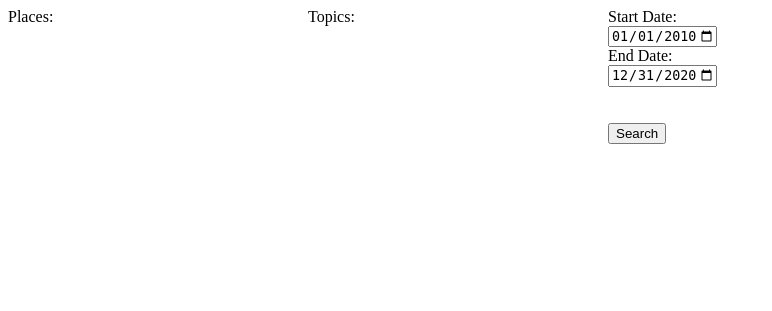
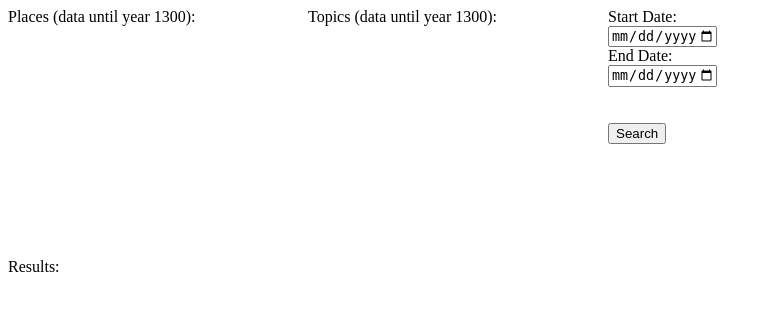
Before and after one commit to mateus-hanel/historical-events-project, a Flask app: template src/template/simple.html in a window 1280 px wide. Shown: the top 311 px of the page, without its empty margins (0-772 px from the left). Run offline with Flask 3, Linux system fonts and the light colour scheme; the template is opened without the code that fills it, so the values that code supplies are empty; parts of the project's set-up code (start-up, migrations or seed data) failed here and were passed over.

Commit message:
Html formatting

```diff
--- a/src/MongoConnector.py
+++ b/src/MongoConnector.py
@@ -38,6 +38,7 @@ class MongoConnector:
         cursor = self.db["events_formatted_date"].find(query, fields)
 
         df = pd.DataFrame(list(cursor))
+        df = df.drop("_id", axis=1)
         return df
 
     def get_categories(self):
--- a/src/main.py
+++ b/src/main.py
@@ -12,9 +12,8 @@ connector.create_events_formatted_date_collection()
 @app.route("/", methods=["GET", "POST"])
 def hello_world():
     if request.method == "GET":
-        lower_date = datetime(1000, 1, 1, 3, 6, 28)
-        upper_date = datetime(1001, 1, 1, 3, 6, 28)
-
+        lower_date = datetime(2010, 1, 1)
+        upper_date = datetime(2020, 12, 31)
         df = connector.filter_date(lower_date, upper_date)
 
         list_places, list_topics = connector.get_categories()
@@ -27,6 +26,8 @@ def hello_world():
             list_places_len=len(list_places),
             list_topics=list_topics,
             list_topics_len=len(list_topics),
+            date_start="2010-01-01",
+            date_end="2020-12-31",
         )
     if request.method == "POST":
         parameters = request.form
@@ -36,7 +37,11 @@ def hello_world():
         df = connector.filter_date(lower_date, upper_date)
 
         list_places, list_topics = connector.get_categories()
-
+        df.style.set_table_styles(
+            [
+                dict(selector="th", props="max-width: 60px;"),
+            ]
+        )
         return render_template(
             "simple.html",
             tables=[df.to_html(classes="data")],
@@ -45,6 +50,8 @@ def hello_world():
             list_places_len=len(list_places),
             list_topics=list_topics,
             list_topics_len=len(list_topics),
+            date_start=parameters["date-start"],
+            date_end=parameters["date-end"],
         )
 
 
--- a/src/template/simple.html
+++ b/src/template/simple.html
@@ -5,10 +5,12 @@
     <title>Title</title>
 </head>
 <body>
+    <div>
+
     <form method="post">
 
         <div style="width: 100%; overflow: hidden;">
-            <div class="container" style="width: 300px; float: left;height:250px;overflow-y:scroll;"> Places:<br>
+            <div class="container" style="width: 300px; float: left;height:250px;overflow-y:scroll;"> Places (data until year 1300):<br>
             {% for i in range(list_places_len) %}
                 <label for="val{{ i+1 }}" name="val{{ i+1 }}">
                     <input type="checkbox" id="place{{ i+1 }}" name="place{{ i+1 }}" value="{{ list_places[i].lower() }}">
@@ -17,7 +19,7 @@
             {% endfor %}
 
             </div>
-            <div class="container" style="width: 300px; float: left;height:250px;overflow-y:scroll;"> Topics:<br>
+            <div class="container" style="width: 300px; float: left;height:250px;overflow-y:scroll;"> Topics (data until year 1300):<br>
                 {% for i in range(list_topics_len) %}
                     <label for="val{{ i+1 }}" name="val{{ i+1 }}">
                         <input type="checkbox" id="place{{ i+1 }}" name="topic{{ i+1 }}" value="{{ list_topics[i].lower() }}">
@@ -28,17 +30,23 @@
             </div>
             <div class="container" style="width: 300px; float: left;height:250px"> Start Date:<br>
 
-                <input type="date" id="start" name="date-start" value="2010-01-01" min="0000-01-01" max="2020-12-31" /><br>
+                <input type="date" id="start" name="date-start" value="{{date_start}}" min="0000-01-01" max="2020-12-31" /><br>
                 End Date:<br>
-                <input type="date" id="start" name="date-end" value="2020-12-31" min="0000-01-01" max="2020-12-31" /><br><br><br>
+                <input type="date" id="start" name="date-end" value="{{date_end}}" min="0000-01-01" max="2020-12-31" /><br><br><br>
                     <input type="submit" value="Search" >
             </div>
+
+
     </div>
     </form>
-
-{% for table in tables %}
+    <div class="container" style="width: 50%; float: left;padding:0;margin:0;"> Results:<br>
+        {% for table in tables %}
             {{titles[loop.index]}}
             {{ table|safe }}
-{% endfor %}
+        {% endfor %}
+
+    </div>
+</div>
+
 </body>
 </html>
```
